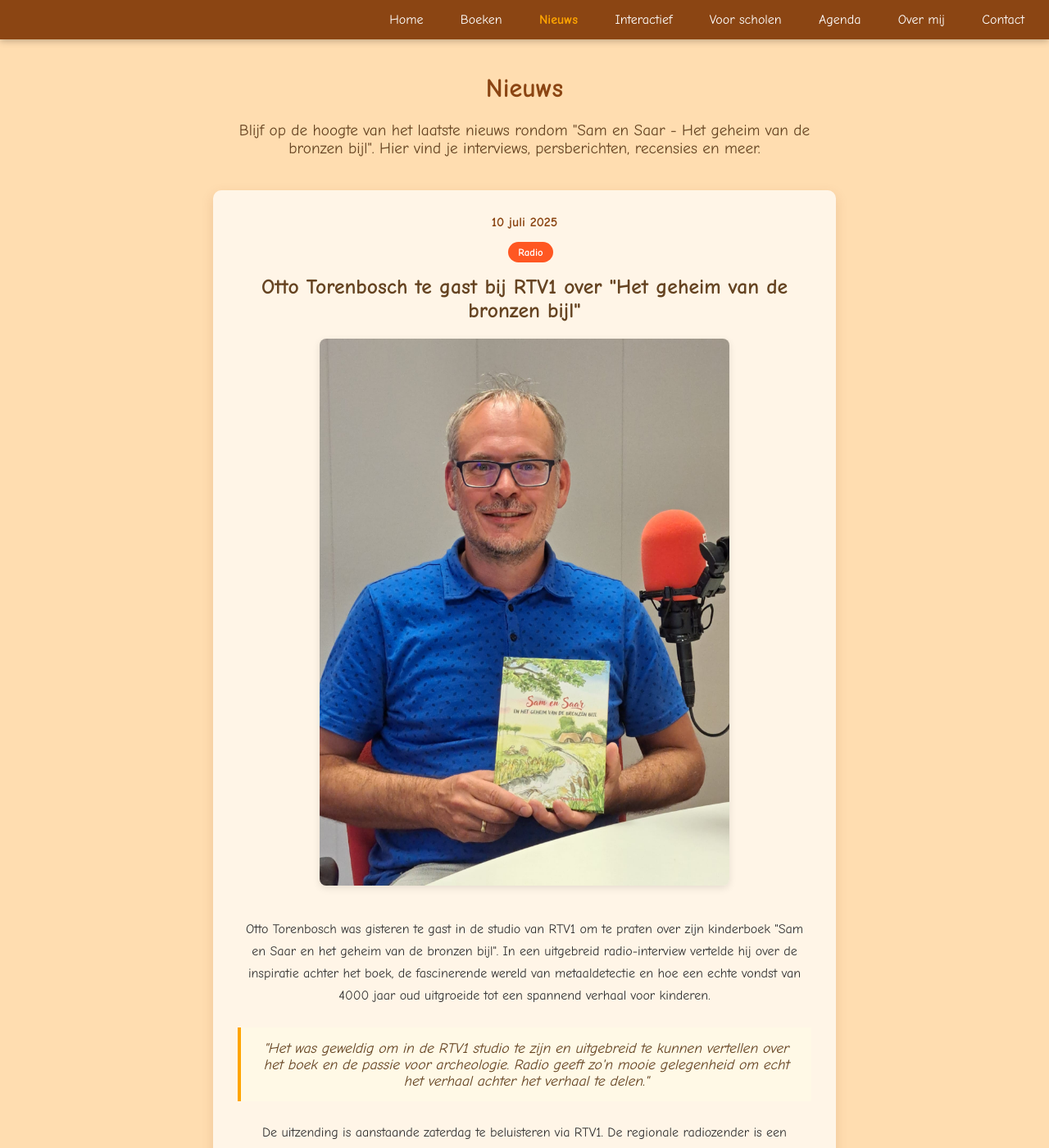
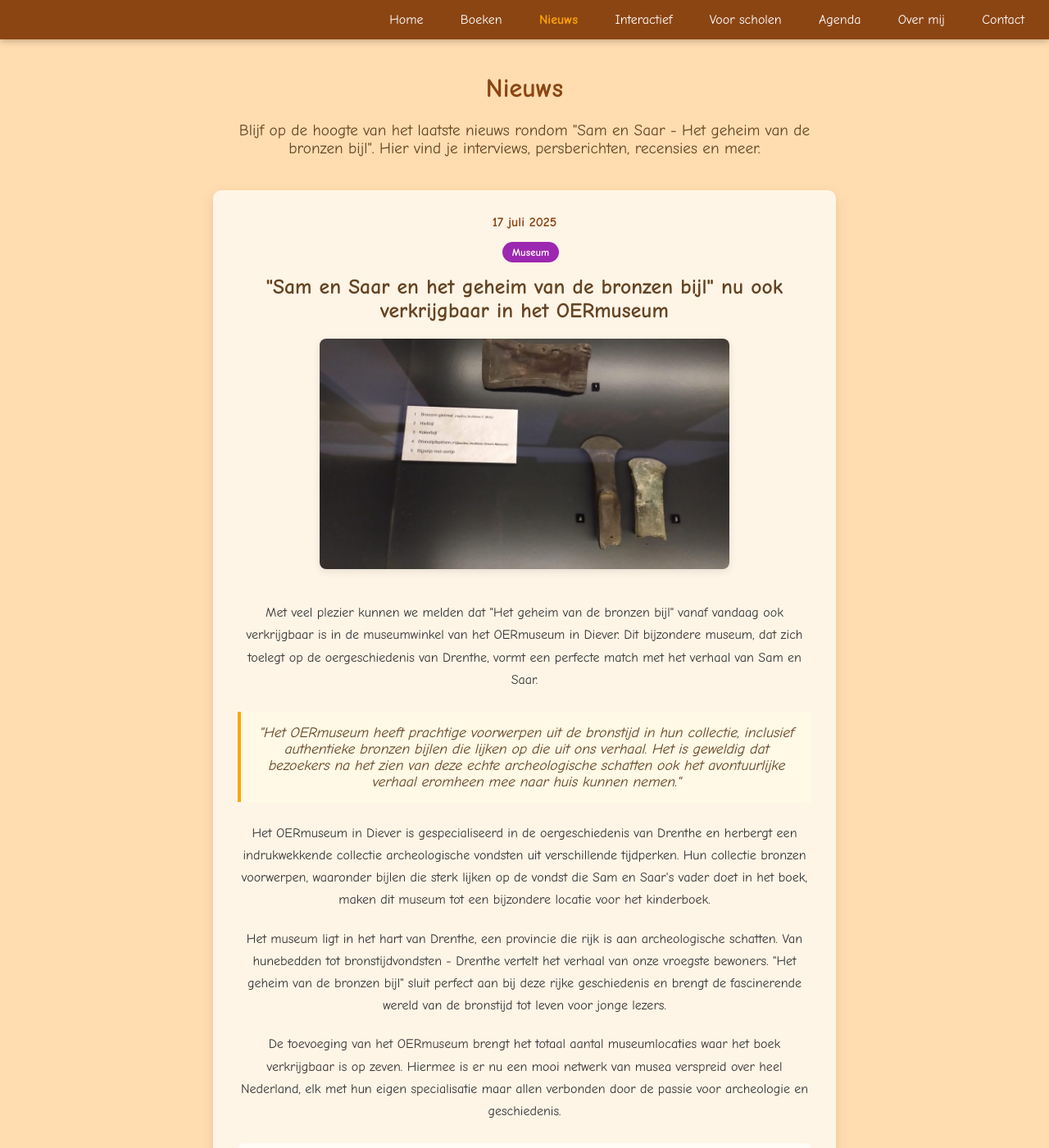
Before and after one commit to otorenbosch/samensaar.nl, a Jekyll site: the page built from nieuws.html, in a window 1280 px wide and 1400 px high. Shown: the whole window at 82% size. Built offline with Jekyll 4.4.1, drawn with Linux system fonts in a browser that asks for light colours; comment, search, counter and statistics services are not loaded; some of the changed text lies outside the part shown.

Commit message:
Update nieuws OERmuseum

```diff
--- a/nieuws.html
+++ b/nieuws.html
@@ -13,6 +13,78 @@ title: Nieuws
 
     <div class="nieuws-grid">
             <!-- Nieuwste item bovenaan -->
+        <div class="nieuws-card">
+            <div class="nieuws-date">17 juli 2025</div>
+            <div class="nieuws-badge museum">Museum</div>
+            <h2>"Sam en Saar en het geheim van de bronzen bijl" nu ook verkrijgbaar in het OERmuseum</h2>
+
+            <img src="{{ '/assets/images/media/oer-museum-bijl.jpg' | relative_url }}" alt="Bronzen bijl uit de collectie van het OERmuseum" class="nieuws-image">
+
+            <p>
+                Met veel plezier kunnen we melden dat "Het geheim van de bronzen bijl" vanaf vandaag ook verkrijgbaar is in de
+                museumwinkel van het OERmuseum in Diever. Dit bijzondere museum, dat zich toelegt op de oergeschiedenis van Drenthe,
+                vormt een perfecte match met het verhaal van Sam en Saar.
+            </p>
+
+            <div class="nieuws-quote">
+                "Het OERmuseum heeft prachtige voorwerpen uit de bronstijd in hun collectie, inclusief authentieke bronzen bijlen
+                die lijken op die uit ons verhaal. Het is geweldig dat bezoekers na het zien van deze echte archeologische schatten
+                ook het avontuurlijke verhaal eromheen mee naar huis kunnen nemen."
+            </div>
+
+            <p>
+                Het OERmuseum in Diever is gespecialiseerd in de oergeschiedenis van Drenthe en herbergt een indrukwekkende collectie
+                archeologische vondsten uit verschillende tijdperken. Hun collectie bronzen voorwerpen, waaronder bijlen die sterk
+                lijken op de vondst die Sam en Saar's vader doet in het boek, maken dit museum tot een bijzondere locatie voor
+                het kinderboek.
+            </p>
+
+            <p>
+                Het museum ligt in het hart van Drenthe, een provincie die rijk is aan archeologische schatten. Van hunebedden
+                tot bronstijdvondsten - Drenthe vertelt het verhaal van onze vroegste bewoners. "Het geheim van de bronzen bijl"
+                sluit perfect aan bij deze rijke geschiedenis en brengt de fascinerende wereld van de bronstijd tot leven voor
+                jonge lezers.
+            </p>
+
+            <p>
+                De toevoeging van het OERmuseum brengt het totaal aantal museumlocaties waar het boek verkrijgbaar is op zeven.
+                Hiermee is er nu een mooi netwerk van musea verspreid over heel Nederland, elk met hun eigen specialisatie maar
+                allen verbonden door de passie voor archeologie en geschiedenis.
+            </p>
+
+            <div class="museums-overview">
+                <h3>Overzicht museumlocaties:</h3>
+                <ul class="museums-list">
+                    <li><strong>Rijksmuseum van Oudheden</strong> (Leiden)</li>
+                    <li><strong>Archeon Archeologisch Themapark</strong> (Alphen aan den Rijn)</li>
+                    <li><strong>Drents Museum</strong> (Assen)</li>
+                    <li><strong>Hunebedcentrum</strong> (Borger)</li>
+                    <li><strong>Veenkoloniaal Museum</strong> (Veendam)</li>
+                    <li><strong>Limburgs Museum</strong> (Venlo)</li>
+                    <li><strong>OERmuseum</strong> (Diever) <span class="new-badge">nieuw!</span></li>
+                </ul>
+            </div>
+
+            <p>
+                Bezoekers van het OERmuseum kunnen nu na het bewonderen van de echte bronzen voorwerpen uit de museumcollectie
+                het spannende verhaal van Sam en Saar meenemen. Het boek vertelt hoe een vondst van 4000 jaar oud twee kinderen
+                meeneemt op een avontuurlijke reis tussen heden en verleden, waarbij dromen en werkelijkheid soms verrassend
+                dicht bij elkaar komen.
+            </p>
+
+            <div class="museum-info">
+                <h3>🏛️ Bezoek het OERmuseum</h3>
+                <p><strong>Adres:</strong> Witteveen 4, 7981 LM Diever</p>
+                <p><strong>Website:</strong> <a href="https://www.oermuseum.nl" target="_blank" style="color: #8B4513; font-weight: bold;">www.oermuseum.nl</a></p>
+                <p><strong>Boekprijs:</strong> €19,95</p>
+            </div>
+
+            <div class="cta-container" style="margin-top: 30px; display: flex; justify-content: center; gap: 20px; flex-wrap: wrap;">
+                <a href="https://www.oermuseum.nl" target="_blank" class="nieuws-button" style="display: inline-block;">Bezoek het OERmuseum</a>
+                <a href="{{ '/bestel/?boek=bronzen-bijl' | relative_url }}" class="nieuws-button" style="display: inline-block; background-color: #FFA500;">Bestel het boek online</a>
+            </div>
+        </div>
+
         <div class="nieuws-card">
             <div class="nieuws-date">10 juli 2025</div>
             <div class="nieuws-badge radio">Radio</div>
@@ -958,6 +1030,34 @@ title: Nieuws
             margin-bottom: 25px;
         }
     }
+
+    .museum-info {
+    background-color: rgba(255, 255, 255, 0.6);
+    border-radius: 8px;
+    padding: 20px;
+    margin: 25px 0;
+    border-left: 4px solid #9C27B0;
+    }
+
+    .museum-info h3 {
+        margin-top: 0;
+        margin-bottom: 15px;
+        color: #8B4513;
+    }
+
+    .museum-info p {
+        margin: 8px 0;
+    }
+
+    .museum-info a {
+        text-decoration: none;
+        transition: color 0.3s;
+    }
+
+    .museum-info a:hover {
+        color: #FFA500 !important;
+        text-decoration: underline;
+    }
     /* Extra CSS voor dit nieuwsbericht */
     .museums-overview {
         background-color: rgba(255, 255, 255, 0.6);
```
Also changed, not shown: assets/images/media/oer-museum-bijl.jpg (added).
